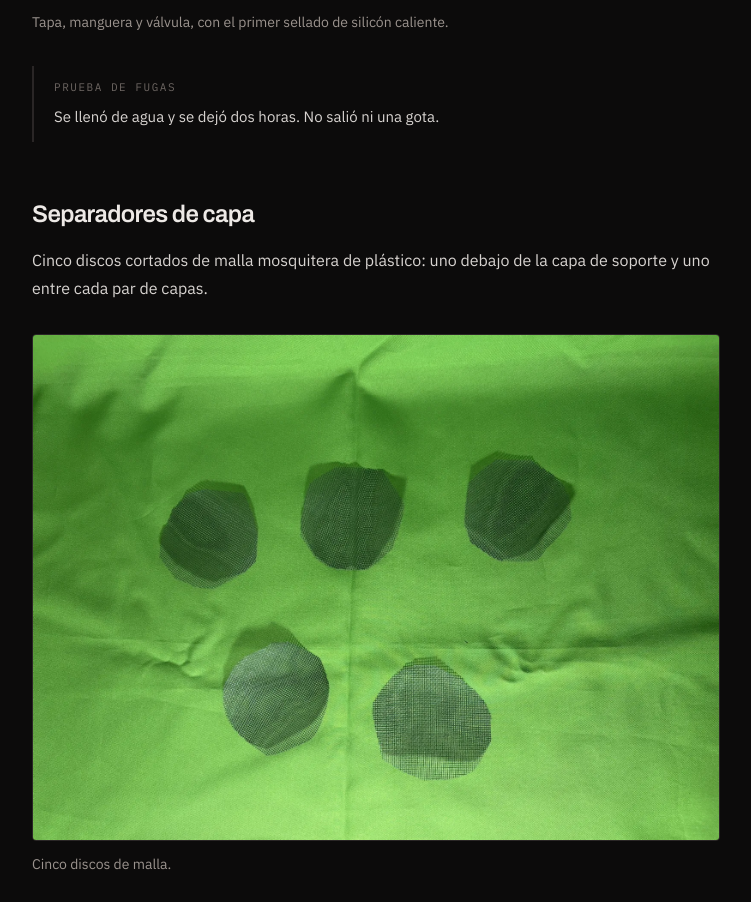
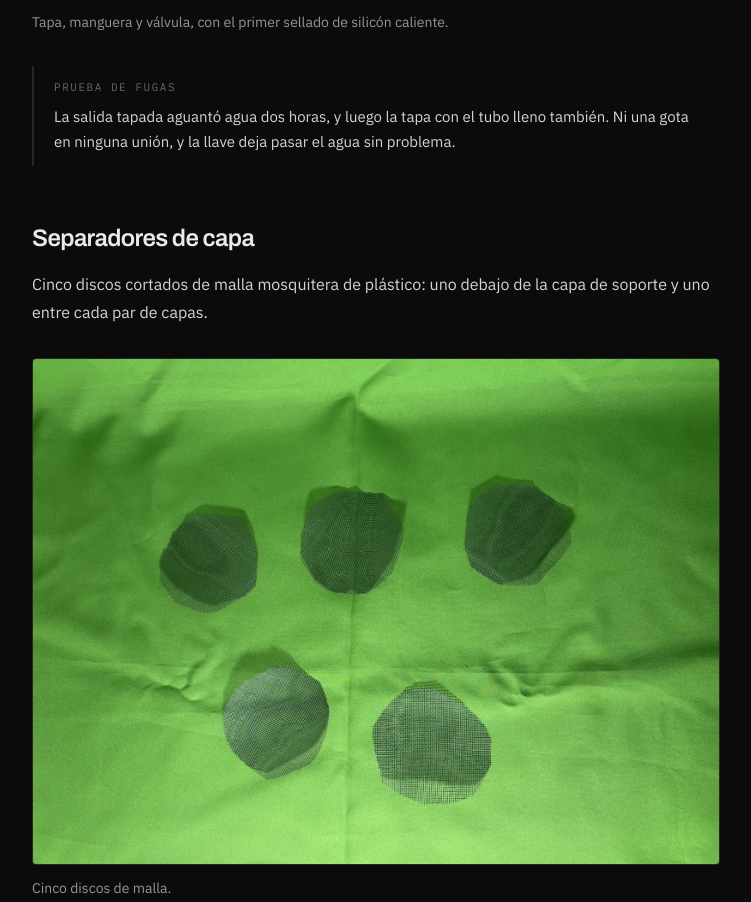
Before and after one commit to leonardosalasd/regolith-water-loop, a Next.js app in the folder site/: page /es/docs/build in a window 1280 px wide. Shown: the part 1818-2720 px from the top of the page, without its empty margins (398-1149 px from the left). Built offline with nearby package versions, Linux system fonts and the light colour scheme.

Commit message:
docs: record cap joint leak test and free-flowing valve

```diff
--- a/site/app/docs/build/page.tsx
+++ b/site/app/docs/build/page.tsx
@@ -51,7 +51,10 @@ export default function Page() {
           caption="End cap, hose and ball valve, with the first hot-melt seal."
         />
         <Callout tone="note" title="Leak test">
-          <p>Filled with water and left for two hours. Not a drop came through.</p>
+          <p>
+            The capped outlet held water for two hours, then the cap on the full
+            pipe held too. Not a drop at either joint, and the valve flows freely.
+          </p>
         </Callout>
       </Section>
 
--- a/site/app/es/docs/build/page.tsx
+++ b/site/app/es/docs/build/page.tsx
@@ -53,7 +53,11 @@ export default function Page() {
           caption="Tapa, manguera y válvula, con el primer sellado de silicón caliente."
         />
         <Callout tone="note" title="Prueba de fugas">
-          <p>Se llenó de agua y se dejó dos horas. No salió ni una gota.</p>
+          <p>
+            La salida tapada aguantó agua dos horas, y luego la tapa con el tubo
+            lleno también. Ni una gota en ninguna unión, y la llave deja pasar el
+            agua sin problema.
+          </p>
         </Callout>
       </Section>
 
```
Also changed, not shown: 1 other file (tests, documents, lock files or other folders).
